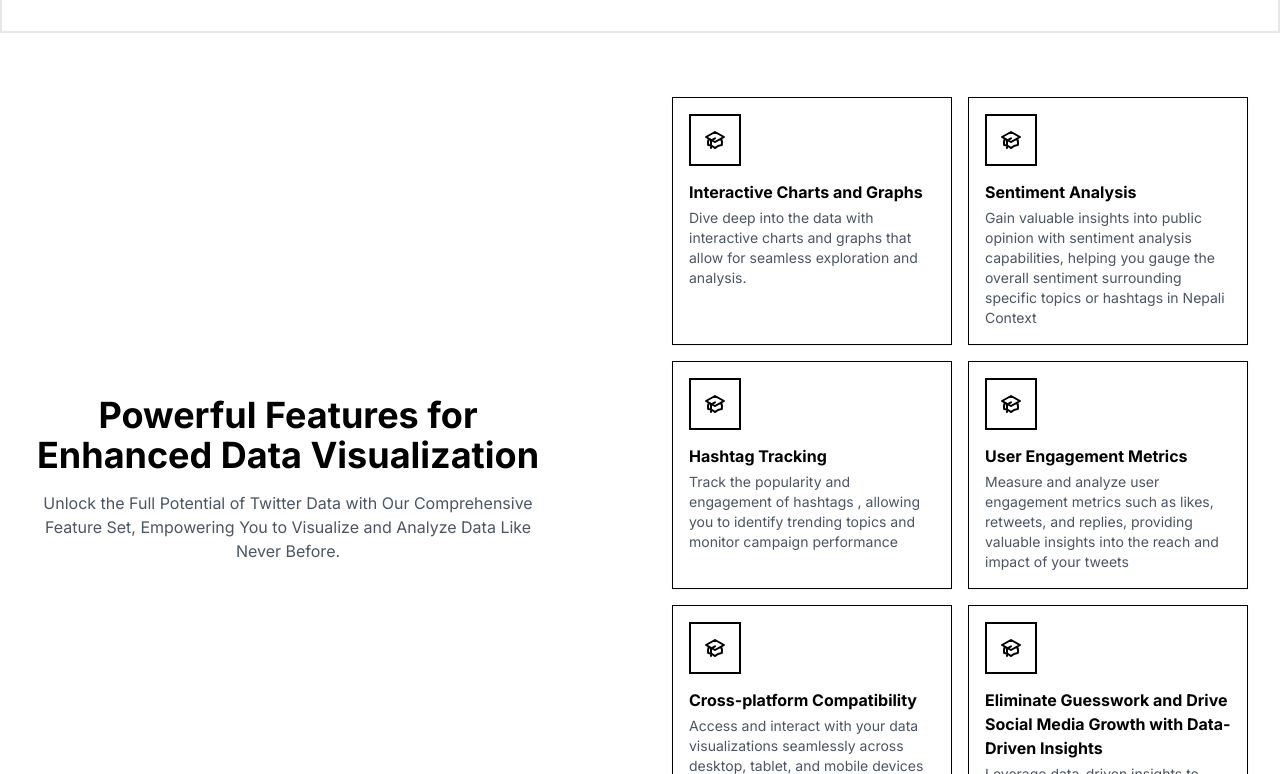
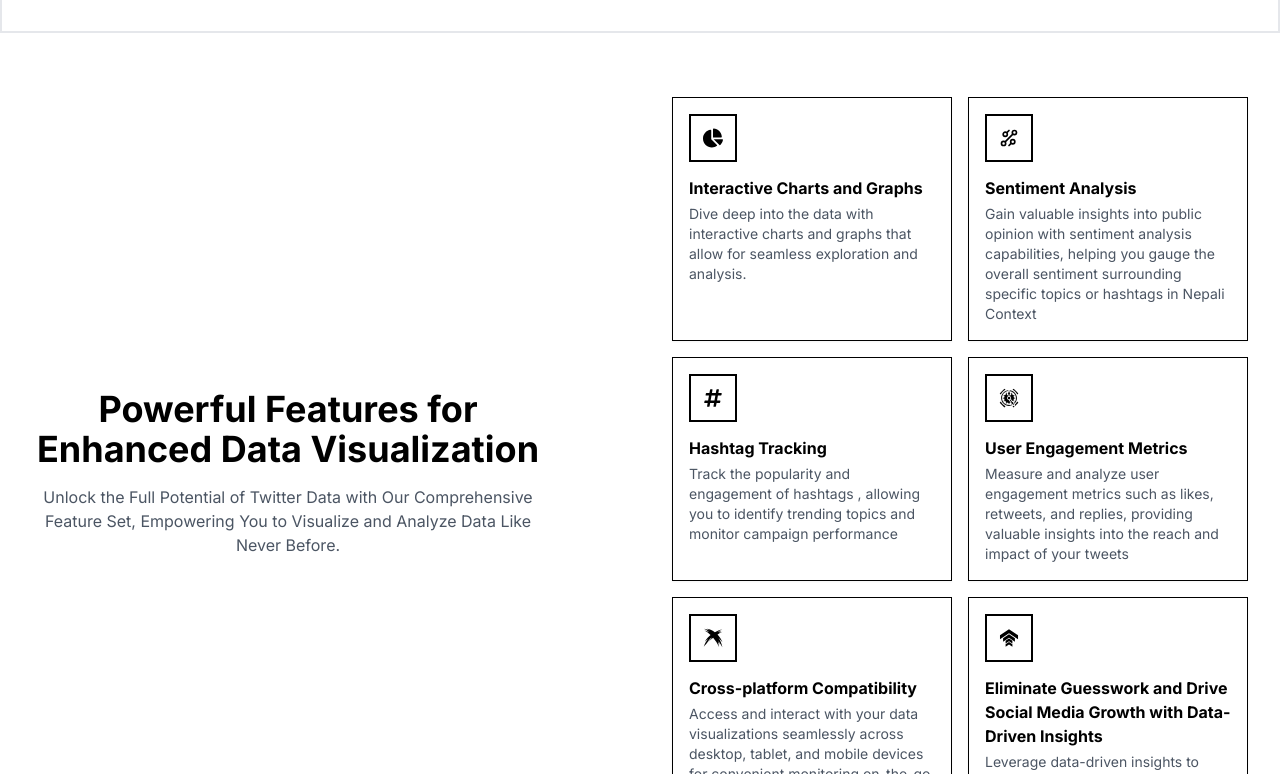
Before and after one commit to Sibindra/twitter-insights, a Next.js app: page / in a window 1280 px wide. Shown: the part 586-1360 px from the top of the page. Built offline with nearby package versions, Linux system fonts and the light colour scheme.

Commit message:
added react-icons

```diff
--- a/app/components/Features.tsx
+++ b/app/components/Features.tsx
@@ -1,7 +1,12 @@
 "use client";
 
 import React from "react";
-import Link from "next/link";
+import {FaChartPie} from "react-icons/fa";
+import {GrTechnology} from "react-icons/gr";
+import {FaHashtag} from "react-icons/fa";
+import {GiClockwork} from "react-icons/gi";
+import {GiCrossMark} from "react-icons/gi";
+import {GiUpgrade} from "react-icons/gi";
 
 export default function Features() {
   return (
@@ -22,28 +27,14 @@ export default function Features() {
               </p>
             </div>
 
+            {/* 1. Interactive Charts and Graphs */}
             <div className="grid grid-cols-2 gap-4 sm:grid-cols-2 ">
-              <Link
+              <span
                 className="block rounded-none border border-black p-4 shadow-sm hover:border-gray-200 hover:ring-1 hover:ring-gray-200 focus:outline-none focus:ring"
-                href="/accountant"
+
               >
                 <span className="inline-block rounded-none border-black border-2 p-3 bg-white">
-                  <svg
-                    className="h-6 w-6"
-                    fill="none"
-                    stroke="currentColor"
-                    viewBox="0 0 24 24"
-                    xmlns="http://www.w3.org/2000/svg"
-                  >
-                    <path d="M12 14l9-5-9-5-9 5 9 5z"></path>
-                    <path d="M12 14l6.16-3.422a12.083 12.083 0 01.665 6.479A11.952 11.952 0 0012 20.055a11.952 11.952 0 00-6.824-2.998 12.078 12.078 0 01.665-6.479L12 14z"></path>
-                    <path
-                      stroke-linecap="round"
-                      stroke-linejoin="round"
-                      stroke-width="2"
-                      d="M12 14l9-5-9-5-9 5 9 5zm0 0l6.16-3.422a12.083 12.083 0 01.665 6.479A11.952 11.952 0 0012 20.055a11.952 11.952 0 00-6.824-2.998 12.078 12.078 0 01.665-6.479L12 14zm-4 6v-7.5l4-2.222"
-                    ></path>
-                  </svg>
+                <FaChartPie className="w-5 h-5" />
                 </span>
 
                 <h2 className="mt-2 font-bold">
@@ -54,29 +45,15 @@ export default function Features() {
                   Dive deep into the data with interactive charts and graphs
                   that allow for seamless exploration and analysis.
                 </p>
-              </Link>
+              </span>
 
-              <Link
+              {/* 2. Sentiment Analysis */}
+              <span
                 className="block rounded-none border border-black p-4 shadow-sm hover:border-gray-200 hover:ring-1 hover:ring-gray-200 focus:outline-none focus:ring"
-                href="/accountant"
+
               >
                 <span className="inline-block rounded-none border-black border-2 p-3 bg-white">
-                  <svg
-                    className="h-6 w-6"
-                    fill="none"
-                    stroke="currentColor"
-                    viewBox="0 0 24 24"
-                    xmlns="http://www.w3.org/2000/svg"
-                  >
-                    <path d="M12 14l9-5-9-5-9 5 9 5z"></path>
-                    <path d="M12 14l6.16-3.422a12.083 12.083 0 01.665 6.479A11.952 11.952 0 0012 20.055a11.952 11.952 0 00-6.824-2.998 12.078 12.078 0 01.665-6.479L12 14z"></path>
-                    <path
-                      stroke-linecap="round"
-                      stroke-linejoin="round"
-                      stroke-width="2"
-                      d="M12 14l9-5-9-5-9 5 9 5zm0 0l6.16-3.422a12.083 12.083 0 01.665 6.479A11.952 11.952 0 0012 20.055a11.952 11.952 0 00-6.824-2.998 12.078 12.078 0 01.665-6.479L12 14zm-4 6v-7.5l4-2.222"
-                    ></path>
-                  </svg>
+                  <GrTechnology className="w-5 h-5" />
                 </span>
 
                 <h2 className="mt-2 font-bold">Sentiment Analysis</h2>
@@ -86,29 +63,15 @@ export default function Features() {
                   analysis capabilities, helping you gauge the overall sentiment
                   surrounding specific topics or hashtags in Nepali Context
                 </p>
-              </Link>
+              </span>
 
-              <Link
+              {/* 3. Hashtag Tracking */}
+              <span
                 className="block rounded-none border border-black p-4 shadow-sm hover:border-gray-200 hover:ring-1 hover:ring-gray-200 focus:outline-none focus:ring"
-                href="/accountant"
+
               >
                 <span className="inline-block rounded-none border-black border-2 p-3 bg-white">
-                  <svg
-                    className="h-6 w-6"
-                    fill="none"
-                    stroke="currentColor"
-                    viewBox="0 0 24 24"
-                    xmlns="http://www.w3.org/2000/svg"
-                  >
-                    <path d="M12 14l9-5-9-5-9 5 9 5z"></path>
-                    <path d="M12 14l6.16-3.422a12.083 12.083 0 01.665 6.479A11.952 11.952 0 0012 20.055a11.952 11.952 0 00-6.824-2.998 12.078 12.078 0 01.665-6.479L12 14z"></path>
-                    <path
-                      stroke-linecap="round"
-                      stroke-linejoin="round"
-                      stroke-width="2"
-                      d="M12 14l9-5-9-5-9 5 9 5zm0 0l6.16-3.422a12.083 12.083 0 01.665 6.479A11.952 11.952 0 0012 20.055a11.952 11.952 0 00-6.824-2.998 12.078 12.078 0 01.665-6.479L12 14zm-4 6v-7.5l4-2.222"
-                    ></path>
-                  </svg>
+                  <FaHashtag className="w-5 h-5" />
                 </span>
 
                 <h2 className="mt-2 font-bold">Hashtag Tracking</h2>
@@ -117,29 +80,15 @@ export default function Features() {
                   Track the popularity and engagement of hashtags , allowing you
                   to identify trending topics and monitor campaign performance
                 </p>
-              </Link>
+              </span>
 
-              <Link
+              {/* 4. User Engagement Metrics */}
+              <span
                 className="block rounded-none border border-black p-4 shadow-sm hover:border-gray-200 hover:ring-1 hover:ring-gray-200 focus:outline-none focus:ring"
-                href="/accountant"
+
               >
                 <span className="inline-block rounded-none border-black border-2 p-3 bg-white">
-                  <svg
-                    className="h-6 w-6"
-                    fill="none"
-                    stroke="currentColor"
-                    viewBox="0 0 24 24"
-                    xmlns="http://www.w3.org/2000/svg"
-                  >
-                    <path d="M12 14l9-5-9-5-9 5 9 5z"></path>
-                    <path d="M12 14l6.16-3.422a12.083 12.083 0 01.665 6.479A11.952 11.952 0 0012 20.055a11.952 11.952 0 00-6.824-2.998 12.078 12.078 0 01.665-6.479L12 14z"></path>
-                    <path
-                      stroke-linecap="round"
-                      stroke-linejoin="round"
-                      stroke-width="2"
-                      d="M12 14l9-5-9-5-9 5 9 5zm0 0l6.16-3.422a12.083 12.083 0 01.665 6.479A11.952 11.952 0 0012 20.055a11.952 11.952 0 00-6.824-2.998 12.078 12.078 0 01.665-6.479L12 14zm-4 6v-7.5l4-2.222"
-                    ></path>
-                  </svg>
+                  <GiClockwork className="w-5 h-5" />
                 </span>
 
                 <h2 className="mt-2 font-bold">User Engagement Metrics</h2>
@@ -149,30 +98,18 @@ export default function Features() {
                   retweets, and replies, providing valuable insights into the
                   reach and impact of your tweets
                 </p>
-              </Link>
+              </span>
 
-              <Link
+              {/* 6. Cross-platform Compatibility */}
+              <span
                 className="block rounded-none border border-black p-4 shadow-sm hover:border-gray-200 hover:ring-1 hover:ring-gray-200 focus:outline-none focus:ring"
-                href="/accountant"
+
               >
                 <span className="inline-block rounded-none border-black border-2 p-3 bg-white">
-                  <svg
-                    className="h-6 w-6"
-                    fill="none"
-                    stroke="currentColor"
-                    viewBox="0 0 24 24"
-                    xmlns="http://www.w3.org/2000/svg"
-                  >
-                    <path d="M12 14l9-5-9-5-9 5 9 5z"></path>
-                    <path d="M12 14l6.16-3.422a12.083 12.083 0 01.665 6.479A11.952 11.952 0 0012 20.055a11.952 11.952 0 00-6.824-2.998 12.078 12.078 0 01.665-6.479L12 14z"></path>
-                    <path
-                      stroke-linecap="round"
-                      stroke-linejoin="round"
-                      stroke-width="2"
-                      d="M12 14l9-5-9-5-9 5 9 5zm0 0l6.16-3.422a12.083 12.083 0 01.665 6.479A11.952 11.952 0 0012 20.055a11.952 11.952 0 00-6.824-2.998 12.078 12.078 0 01.665-6.479L12 14zm-4 6v-7.5l4-2.222"
-                    ></path>
-                  </svg>
+                 <GiCrossMark className="w-5 h-5" />
                 </span>
+
+
 
                 <h2 className="mt-2 font-bold">Cross-platform Compatibility</h2>
 
@@ -181,29 +118,18 @@ export default function Features() {
                   across desktop, tablet, and mobile devices for convenient
                   monitoring on-the-go
                 </p>
-              </Link>
+              </span>
 
-              <Link
+              {/* 6. Eliminate Guesswork and Drive Social Media Growth with
+                  Data-Driven Insights */}
+
+
+              <span
                 className="block rounded-none border border-black p-4 shadow-sm hover:border-gray-200 hover:ring-1 hover:ring-gray-200 focus:outline-none focus:ring"
-                href="/accountant"
+
               >
                 <span className="inline-block rounded-none border-black border-2 p-3 bg-white">
-                  <svg
-                    className="h-6 w-6"
-                    fill="none"
-                    stroke="currentColor"
-                    viewBox="0 0 24 24"
-                    xmlns="http://www.w3.org/2000/svg"
-                  >
-                    <path d="M12 14l9-5-9-5-9 5 9 5z"></path>
-                    <path d="M12 14l6.16-3.422a12.083 12.083 0 01.665 6.479A11.952 11.952 0 0012 20.055a11.952 11.952 0 00-6.824-2.998 12.078 12.078 0 01.665-6.479L12 14z"></path>
-                    <path
-                      stroke-linecap="round"
-                      stroke-linejoin="round"
-                      stroke-width="2"
-                      d="M12 14l9-5-9-5-9 5 9 5zm0 0l6.16-3.422a12.083 12.083 0 01.665 6.479A11.952 11.952 0 0012 20.055a11.952 11.952 0 00-6.824-2.998 12.078 12.078 0 01.665-6.479L12 14zm-4 6v-7.5l4-2.222"
-                    ></path>
-                  </svg>
+                  <GiUpgrade className="w-5 h-5" />
                 </span>
 
                 <h2 className="mt-2 font-bold">
@@ -216,7 +142,7 @@ export default function Features() {
                   optimize your social media strategy, and fuel measurable
                   growth
                 </p>
-              </Link>
+              </span>
             </div>
           </div>
         </div>
```
